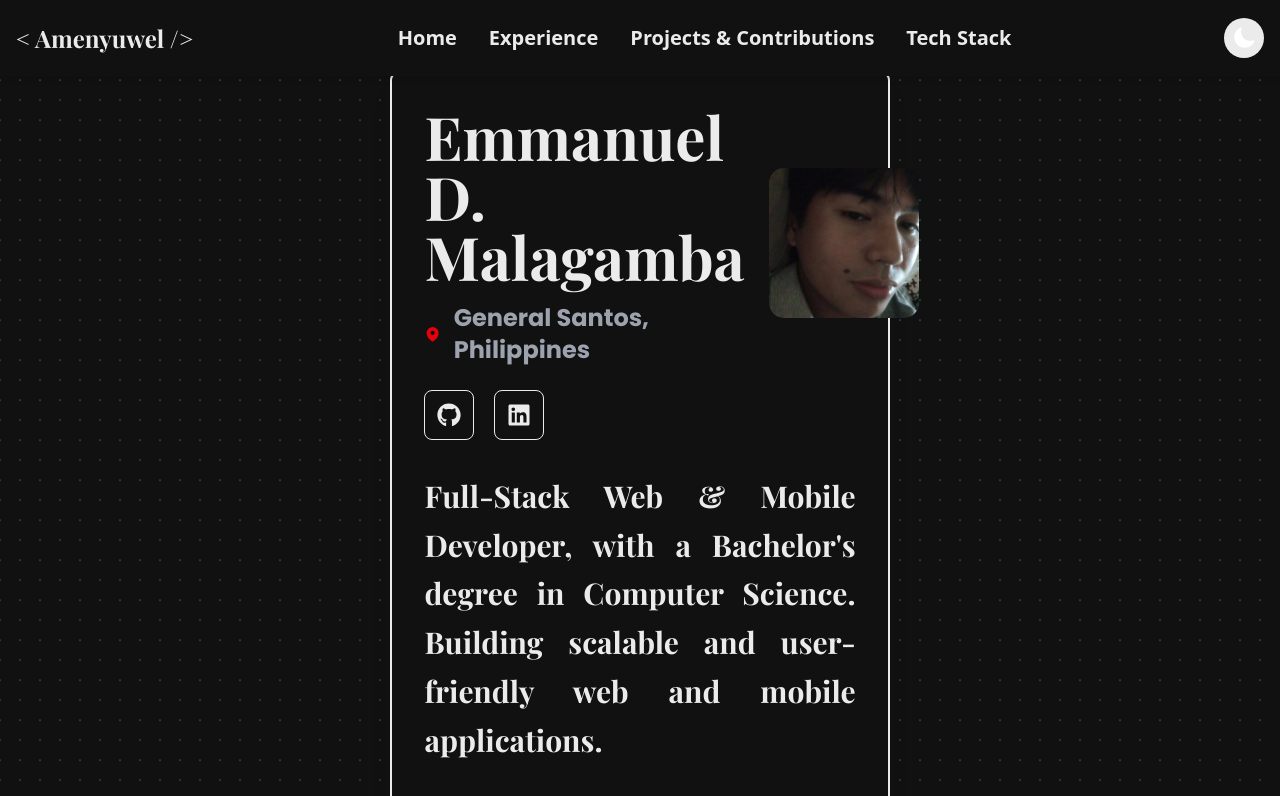
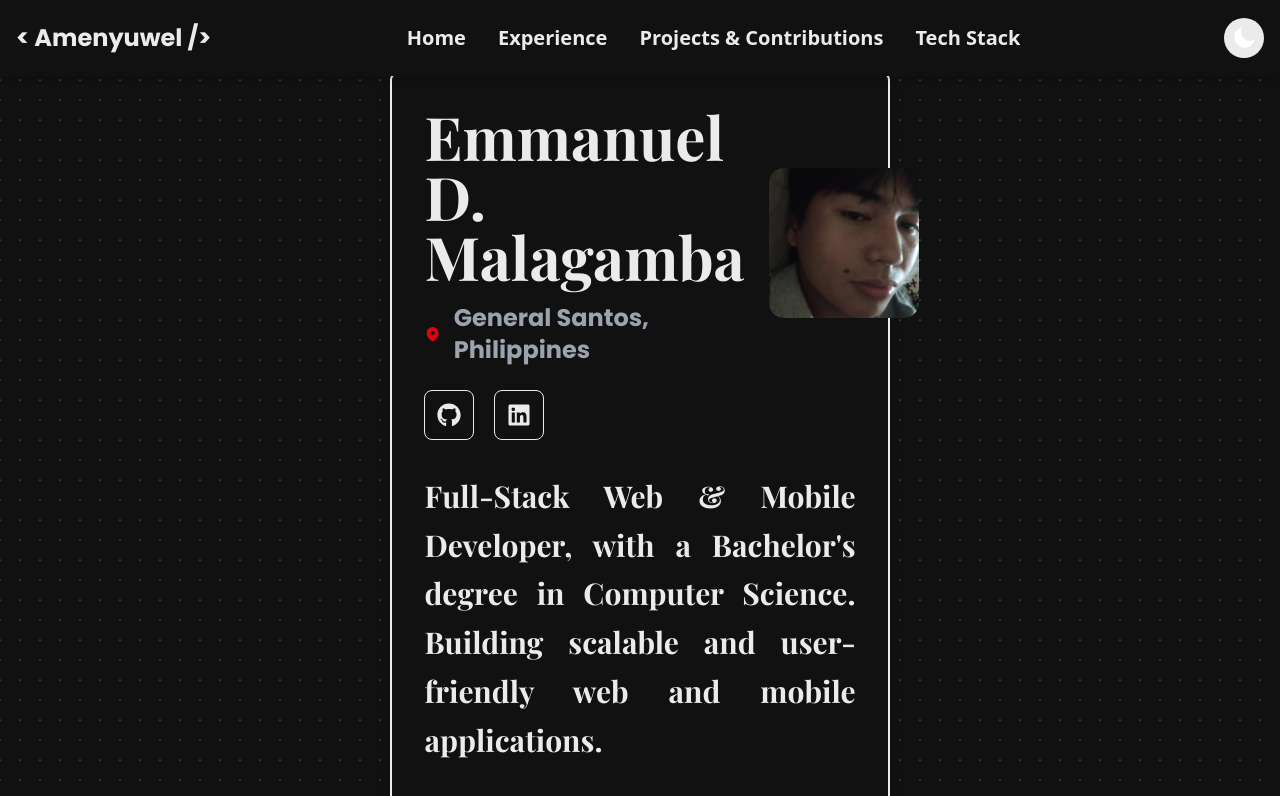
Before and after one commit to Amenyuwel/Portfolio, a Next.js app: page / in a window 1280 px wide. Shown: the top 796 px of the page. Built offline with nearby package versions, Linux system fonts and the light colour scheme.

Commit message:
Added google verification.

```diff
--- a/app/layout.js
+++ b/app/layout.js
@@ -60,7 +60,7 @@ export const metadata = {
     creator: "@amenyuwel",
   },
   verification: {
-    google: "google-site-verification-code", // Replace with actual verification code
+    google: "n9hY5nQJTcNNHR0Ga1V_gSMEReCcMivl8HksBdpViqo",
   },
   alternates: {
     canonical: "https://amenyuwel.netlify.app",
--- a/components/Header.jsx
+++ b/components/Header.jsx
@@ -55,14 +55,27 @@ const Header = () => {
   return (
     <header className="sticky top-0 z-[50] flex w-full items-center justify-between gap-x-30 bg-[var(--background)] px-4 py-4 shadow-md dark:bg-[var(--background)]">
       {/* Dev Name */}
-      <h1
+      <span
         className="cursor-pointer text-2xl font-semibold"
         onClick={() => {
           if (
             typeof window !== "undefined" &&
             window.location.pathname === "/"
           ) {
-            scrollToSection("landing");
+            // Check if we're already at the landing section
+            const landingSection = document.getElementById("landing");
+            const currentScrollY = window.scrollY;
+            const landingPosition = landingSection?.offsetTop || 0;
+            const offset = 70;
+
+            // Check if we're within the landing section (accounting for offset)
+            if (currentScrollY <= landingPosition + offset) {
+              // We're at landing, so refresh the page
+              window.location.reload();
+            } else {
+              // We're not at landing, so scroll to it
+              scrollToSection("landing");
+            }
           } else {
             setTimeout(() => {
               router.push("/");
@@ -70,9 +83,10 @@ const Header = () => {
           }
           setMobileMenuOpen(false);
         }}
+        aria-label="Go to homepage"
       >
         &lt; Amenyuwel /&gt;
-      </h1>
+      </span>
 
       {/* Desktop Navigation - only visible above 768px */}
       <nav className="hidden space-x-4 [@media(min-width:769px)]:flex">
```
